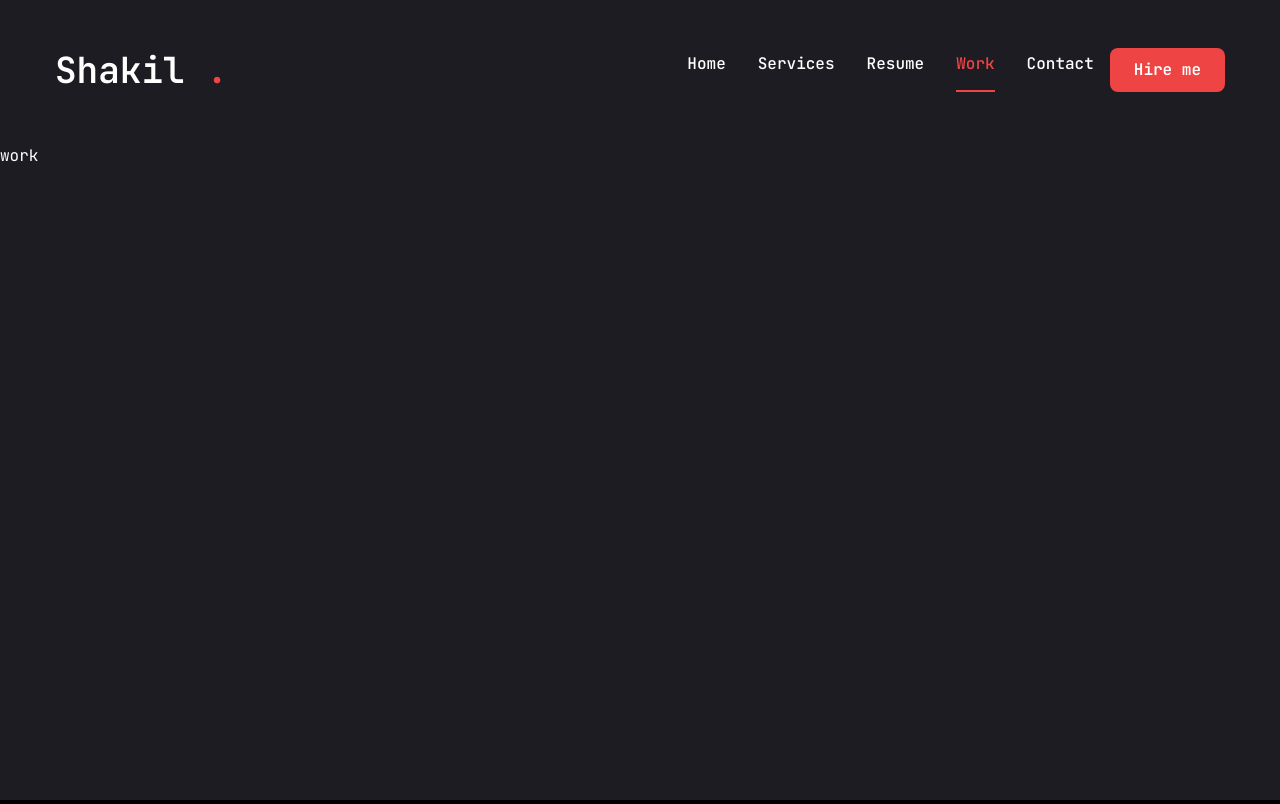
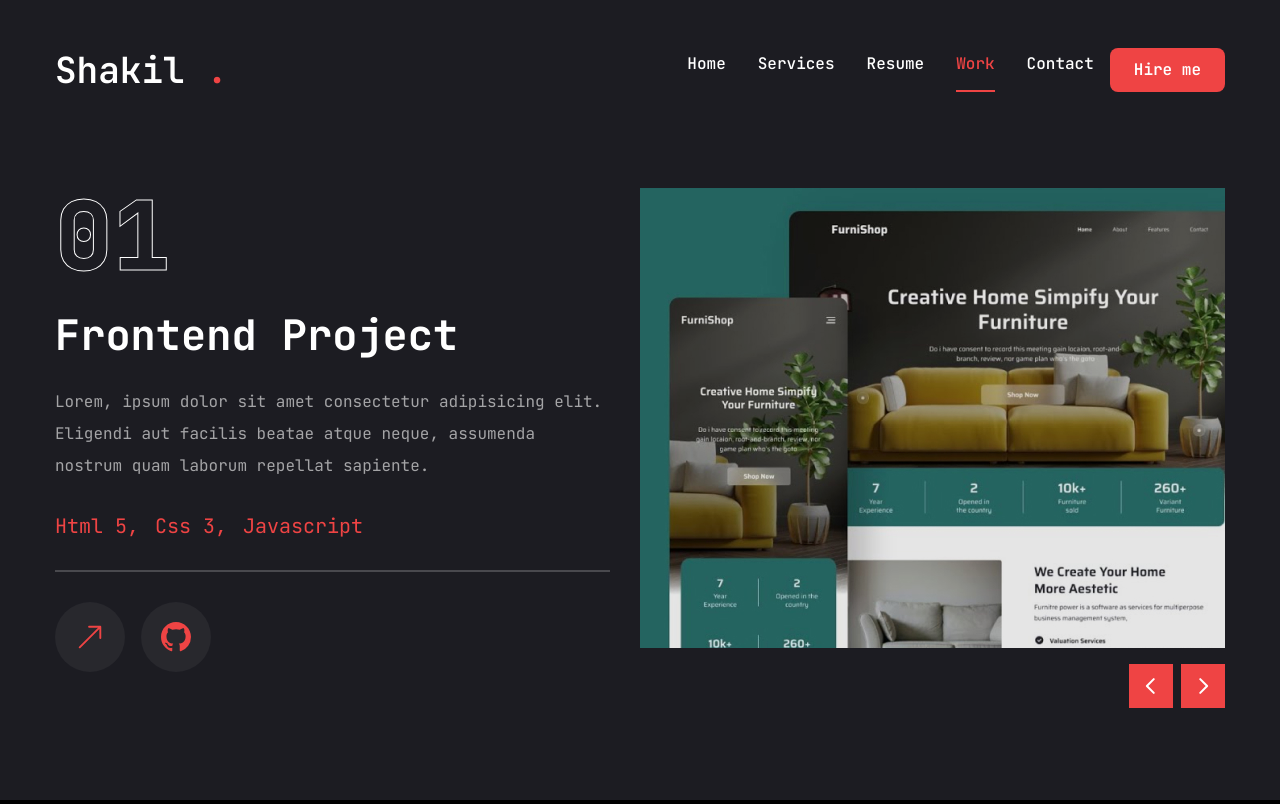
Before and after one commit to dev-mhshakil/shakil-portfolio, a Next.js app: page /work in a window 1280 px wide. Built offline with nearby package versions, Linux system fonts and the light colour scheme.

Commit message:
updated  work page

```diff
--- a/app/work/page.jsx
+++ b/app/work/page.jsx
@@ -1,7 +1,172 @@
-import React from "react";
+"use client";
+
+import { motion } from "framer-motion";
+import React, { useState } from "react";
+
+import { Swiper, SwiperSlide } from "swiper/react";
+import "swiper/css";
+
+import { BsArrowUpRight, BsGithub } from "react-icons/bs";
+
+import {
+  Tooltip,
+  TooltipContent,
+  TooltipProvider,
+  TooltipTrigger,
+} from "@/components/ui/tooltip";
+import Link from "next/link";
+import Image from "next/image";
+import WorkSliderBtns from "@/components/WorkSliderBtns";
+
+const projects = [
+  {
+    num: "01",
+    category: "frontend",
+    title: "Project 1",
+    description:
+      "Lorem, ipsum dolor sit amet consectetur adipisicing elit. Eligendi aut facilis beatae atque neque, assumenda nostrum quam laborum repellat sapiente.",
+    stack: [{ name: "Html 5" }, { name: "Css 3" }, { name: "Javascript" }],
+    image: "/assets/work/thumb1.png",
+    live: "https://github.com/dev-mhshakil",
+    github: "https://github.com/dev-mhshakil",
+  },
+  {
+    num: "02",
+    category: "fullstack",
+    title: "Project 2",
+    description:
+      "Lorem, ipsum dolor sit amet consectetur adipisicing elit. Eligendi aut facilis beatae atque neque, assumenda nostrum quam laborum repellat sapiente.",
+    stack: [{ name: "Next.js" }, { name: "Tailwindcss" }, { name: "Node.js" }],
+    image: "/assets/work/thumb2.png",
+    live: "https://github.com/dev-mhshakil",
+    github: "https://github.com/dev-mhshakil",
+  },
+  {
+    num: "03",
+    category: "frontend",
+    title: "Project 3",
+    description:
+      "Lorem, ipsum dolor sit amet consectetur adipisicing elit. Eligendi aut facilis beatae atque neque, assumenda nostrum quam laborum repellat sapiente.",
+    stack: [{ name: "Next.js" }, { name: "Tailwindcss" }],
+    image: "/assets/work/thumb3.png",
+    live: "https://github.com/dev-mhshakil",
+    github: "https://github.com/dev-mhshakil",
+  },
+];
 
 const Work = () => {
-  return <div>work</div>;
+  const [project, setProject] = useState(projects[0]);
+
+  const handleSlideChange = (swiper) => {
+    // Get current slide index
+    const currentIndex = swiper.activeIndex;
+
+    // Update project state based on current slide index
+    setProject(projects[currentIndex]);
+  };
+
+  return (
+    <motion.section
+      initial={{ opacity: 0 }}
+      animate={{
+        opacity: 1,
+        transition: { delay: 2.4, duration: 0.4, ease: "easeIn" },
+      }}
+      className="min-h-[80vh] flex flex-col justify-center py-12 xl:px-0"
+    >
+      <div className="container mx-auto">
+        <div className="flex flex-col xl:flex-row xl:gap-[30px]">
+          <div className="w-full xl:w-[50%] xl:h-[460px] flex flex-col xl:justify-between order-2 xl:order-none">
+            <div className="flex flex-col gap-[30px] h-[50%]">
+              {/* outline num */}
+              <div className="text-8xl leading-none font-extrabold text-transparent text-outline">
+                {project?.num}
+              </div>
+              {/* project category */}
+              <h2 className="text-[42px] font-bold leading-none text-white group-hover:text-red-500 transition-all duration-500 capitalize">
+                {project?.category} Project
+              </h2>
+              {/* project description */}
+              <p className="text-white/60">{project?.description}</p>
+              {/* stack */}
+              <ul className="flex gap-4">
+                {project?.stack.map((item, index) => (
+                  <li key={index} className="text-xl text-red-500">
+                    {item.name}
+                    {index !== project?.stack?.length - 1 && ","}
+                  </li>
+                ))}
+              </ul>
+              {/* border */}
+              <div className="border border-white/20"></div>
+              {/* project buttons */}
+              <div className="flex items-center gap-4">
+                {project?.live && (
+                  <Link href={project.live}>
+                    <TooltipProvider delayDuration={100}>
+                      <Tooltip>
+                        <TooltipTrigger className="w-[70px] h-[70px] rounded-full bg-white/5 flex justify-center items-center group">
+                          <BsArrowUpRight className="text-red-500 text-3xl group-hover:text-red-500" />
+                        </TooltipTrigger>
+                        <TooltipContent>
+                          <p>Live project</p>
+                        </TooltipContent>
+                      </Tooltip>
+                    </TooltipProvider>
+                  </Link>
+                )}
+                {project?.github && (
+                  <Link href={project.github}>
+                    <TooltipProvider delayDuration={100}>
+                      <Tooltip>
+                        <TooltipTrigger className="w-[70px] h-[70px] rounded-full bg-white/5 flex justify-center items-center group">
+                          <BsGithub className="text-red-500 text-3xl group-hover:text-red-500" />
+                        </TooltipTrigger>
+                        <TooltipContent>
+                          <p>GitHub repository</p>
+                        </TooltipContent>
+                      </Tooltip>
+                    </TooltipProvider>
+                  </Link>
+                )}
+              </div>
+            </div>
+          </div>
+          <div className="w-full xl:w-[50%]">
+            <Swiper
+              spaceBetween={30}
+              slidesPerView={1}
+              className="xl:h-[520px] mb-12"
+              onSlideChange={handleSlideChange}
+            >
+              {projects.map((project, index) => (
+                <SwiperSlide key={index} className="w-full">
+                  <div className="h-[460px] relative group flex justify-center items-center bg-pink-50/20">
+                    {/* overlay */}
+                    <div className="absolute top-0 bottom-0 w-full h-full bg-black/10 z-10"></div>
+                    {/* image */}
+                    <div className="relative w-full h-full">
+                      <Image
+                        src={project?.image}
+                        alt={project?.title}
+                        fill
+                        className="object-cover"
+                      />
+                    </div>
+                  </div>
+                </SwiperSlide>
+              ))}
+              {/* slider buttons */}
+              <WorkSliderBtns
+                containerStyles="flex gap-2 absolute right-0 bottom-[calc(50%_-_22px)] xl:bottom-0 z-20 w-full justify-between xl:w-max xl:justify-none"
+                btnStyles="bg-red-500 hover:bg-red-500-hover text-[22px] w-[44px] h-[44px] flex justify-center items-center transition-all"
+              />
+            </Swiper>
+          </div>
+        </div>
+      </div>
+    </motion.section>
+  );
 };
 
 export default Work;
--- /dev/null
+++ b/components/WorkSliderBtns.jsx
@@ -0,0 +1,20 @@
+"use client";
+
+import { useSwiper } from "swiper/react";
+import { PiCaretLeftBold, PiCaretRightBold } from "react-icons/pi";
+const WorkSliderBtns = ({ containerStyles, btnStyles, iconStyles }) => {
+  const swiper = useSwiper();
+
+  return (
+    <div className={containerStyles}>
+      <button className={btnStyles} onClick={() => swiper.slidePrev()}>
+        <PiCaretLeftBold className={iconStyles} />
+      </button>
+      <button className={btnStyles} onClick={() => swiper.slideNext()}>
+        <PiCaretRightBold className={iconStyles} />
+      </button>
+    </div>
+  );
+};
+
+export default WorkSliderBtns;
--- a/package.json
+++ b/package.json
@@ -24,6 +24,7 @@
     "react-countup": "^6.5.3",
     "react-dom": "^18",
     "react-icons": "^5.2.1",
+    "swiper": "^11.1.4",
     "tailwind-merge": "^2.3.0",
     "tailwindcss-animate": "^1.0.7"
   },
```
Also changed, not shown: 1 other file (tests, documents, lock files or other folders).
